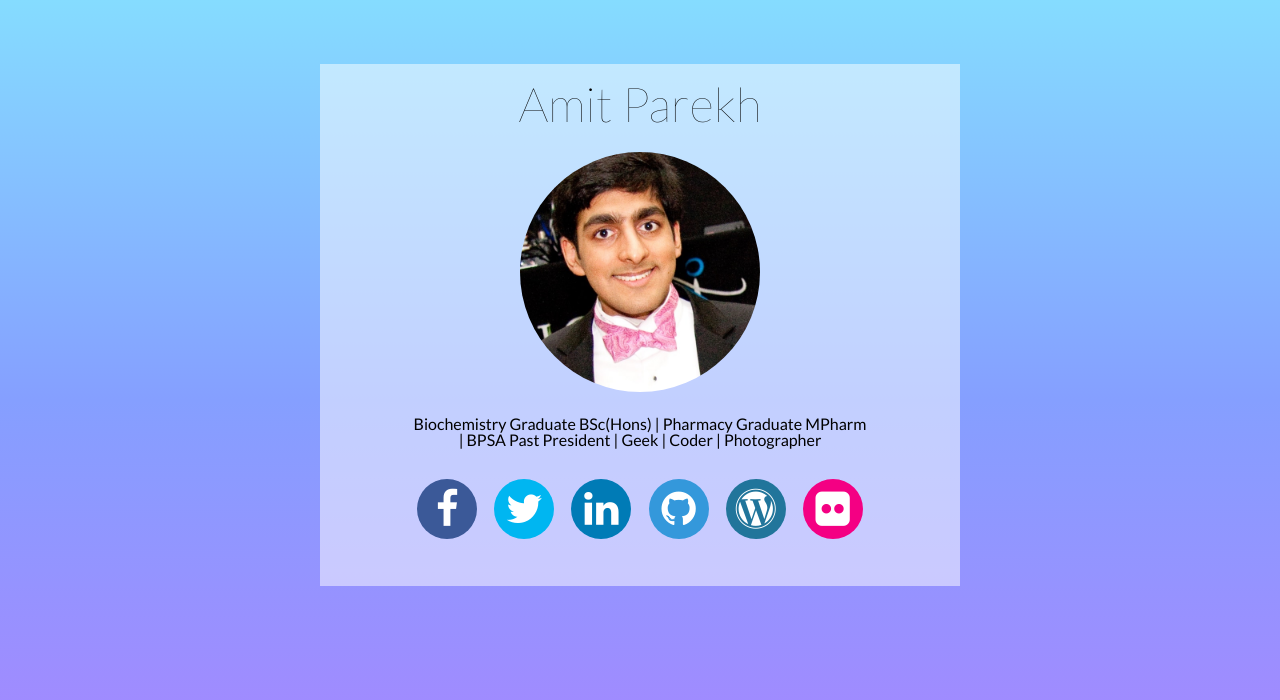
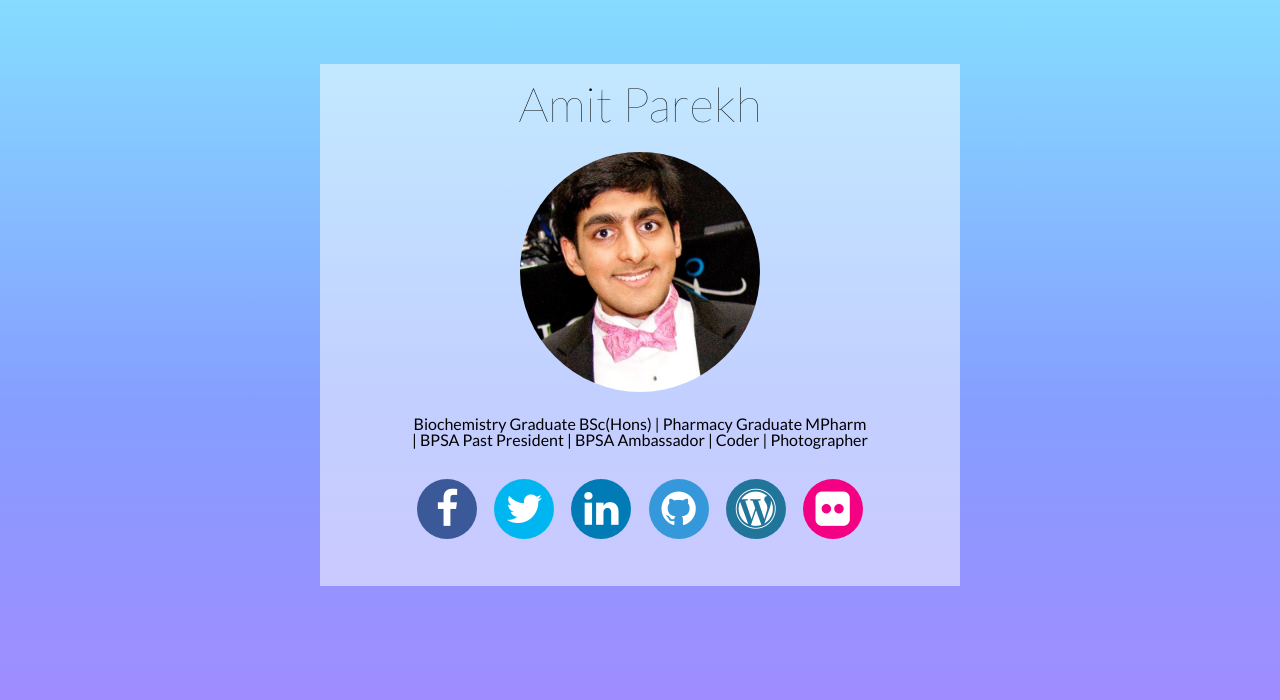
Before and after one commit to amitparekh/amitparekh-website, a plain HTML site: page index.html in a window 1280 px wide. Drawn offline with Linux system fonts and the light colour scheme.

Commit message:
Updated biography. Added BPSA Ambassador.

```diff
--- a/index.html
+++ b/index.html
@@ -30,7 +30,7 @@
           <li>Biochemistry Graduate BSc(Hons)</li>
           <li>Pharmacy Graduate MPharm</li>
           <li>BPSA Past President</li>
-          <li>Geek</li>
+          <li>BPSA Ambassador</li>
           <li>Coder</li>
           <li>Photographer</li>
         </ul>
```
